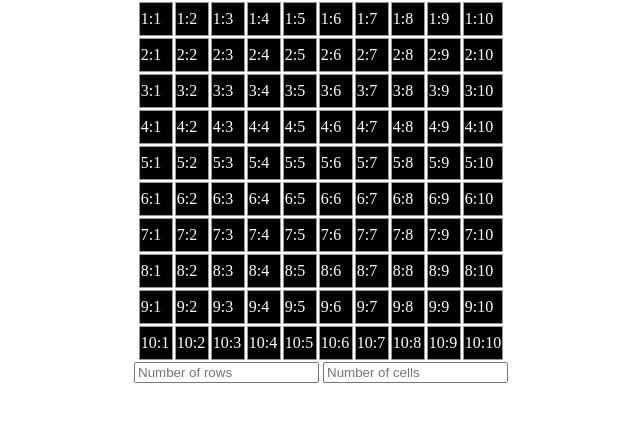
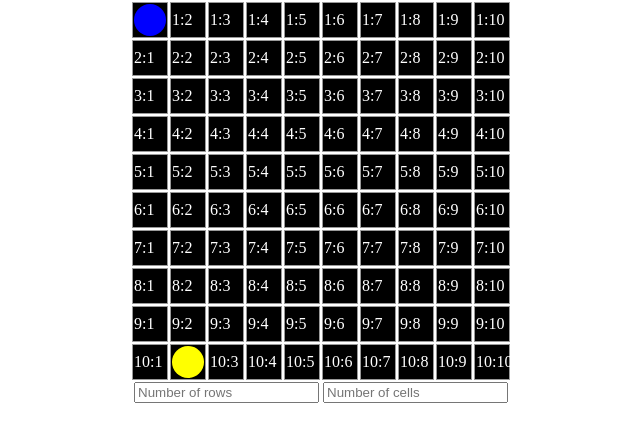
Before and after one commit to AnnamTRAN/Exercice_labyrinthe, a plain HTML site: page index.html in a window 1280 px wide. Shown: the whole page, without its empty margins (319-959 px from the left). Drawn offline with Linux system fonts and the light colour scheme.

Commit message:
20/05/2023 - V.1 random treasure location

```diff
--- a/index.css
+++ b/index.css
@@ -4,12 +4,30 @@ body{
     align-items: center;
     margin: 0;
     padding: 0;
+    height: 100vh;
+    width: 100vw;
 }
 
 #maze td{
     border: 1px solid #999;
     background: #000000;
     color: white;
-    width: 30px;
-    height: 30px;
+    max-width: 2rem;
+    width: 2rem;
+    max-height: 2rem;
+    height: 2rem;
 }
+
+#main-character{
+    background-color: blue;
+    width: 100%;
+    height: 100%;
+    border-radius: 50%;
+}
+
+#treasure{
+    background-color: yellow;
+    width: 100%;
+    height: 100%;
+    border-radius: 50%;
+}
--- a/index.js
+++ b/index.js
@@ -3,6 +3,7 @@ const options = {
     width: 10,
     height: 10
 }
+
 
 // create a maze using options width for rows and height for cell
 // 'tr' is a table row element and 'td' is a table cell element
@@ -12,6 +13,9 @@ const createMaze = () => {
     const cell = document.querySelectorAll('.cell')
     rows.forEach(row => row.remove())
     cell.forEach(cell => cell.remove())
+    // random treasure location's variable
+    randomRow = Math.floor((Math.random() * options.width) + 1)
+    randomCell = Math.floor((Math.random() * options.height) + 1)
 
     for (let i = 1; i <= options.width; i++) {
         const tr = document.createElement('tr')
@@ -19,7 +23,20 @@ const createMaze = () => {
         for (let j = 1; j <= options.height; j++) {
             td = document.createElement('td')
             td.classList.add('cell')
-            td.innerHTML = i + ':' + j
+            console.log(randomRow, randomCell)
+            if (i === 1 && j === 1) {   // main character id
+                main_c = document.createElement('div')
+                main_c.setAttribute('id','main-character')
+                td.append(main_c)
+            } else if (i === randomRow && j === randomCell) { // random treasure
+                treasure = document.createElement('div')
+                treasure.setAttribute('id', 'treasure')
+                td.append(treasure)
+            }else { // maze cell divs
+                div = document.createElement('div')
+                div.innerHTML = i + ':' + j
+                td.append(div)
+            }
             tr.append(td)
         }
         maze.append(tr)
@@ -29,16 +46,26 @@ createMaze()
 
 // customize the rows
 const rowValue = document.getElementById('rowChange')
-const customizeRows = () => {
+
+const customizeRows = (event) => { // on enter key press change number of rows
+    if (event.keyCode === 13) {
     options['width'] = rowValue.value
     createMaze()
+    }
 }
-rowValue.addEventListener('input', customizeRows)
+
+rowValue.addEventListener('keypress', customizeRows)
 
 // customize the cells
 const cellValue = document.getElementById('cellChange')
-const customizeCells = () => {
-    options['height'] = cellValue.value
-    createMaze()
+
+const customizeCells = (event) => { // on enter key press change number of cells
+    if (event.keyCode === 13) {
+        options['height'] = cellValue.value
+        createMaze()
+    }
 }
-cellValue.addEventListener('input', customizeCells)
+
+cellValue.addEventListener('keypress', customizeCells)
+
+// random maze
```
